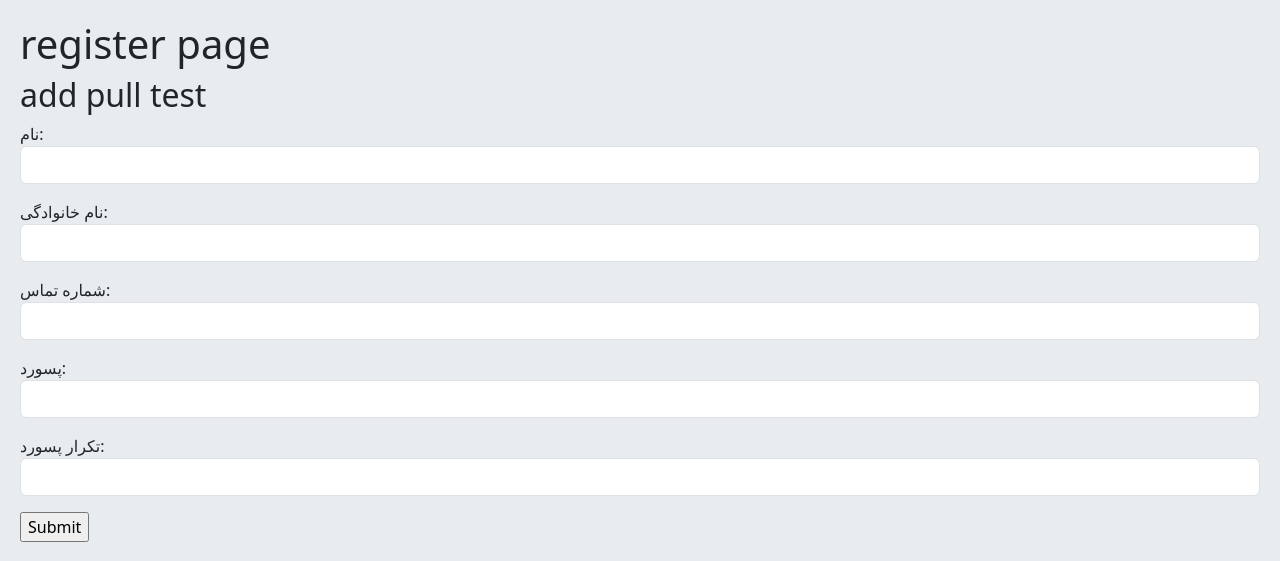
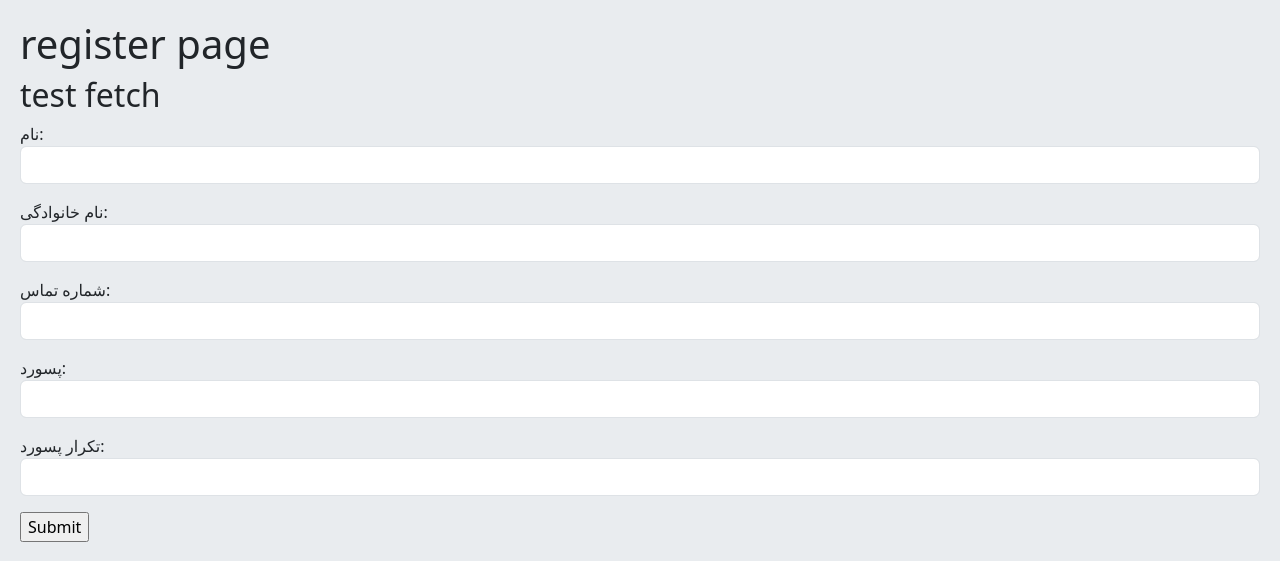
Before and after one commit to pourkahnouji/django_shop, a Django app: page /register/ in a window 1280 px wide. Shown: the top 561 px of the page. Run offline with Django 5.2, Linux system fonts and the light colour scheme.

Commit message:
fetch test

```diff
--- a/account/templates/account/register.html
+++ b/account/templates/account/register.html
@@ -1,7 +1,7 @@
 {% extends 'base.html' %}
 {% block content %}
     <h1>register page</h1>
-    <h2> add pull test</h2>
+    <h2> test fetch</h2>
 <form method="post">
     {% csrf_token %}
     {{ form.as_p }}
```
